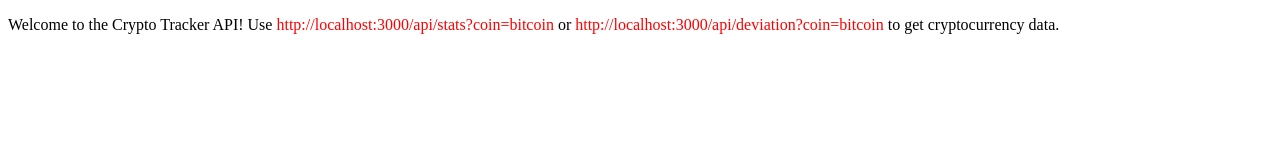
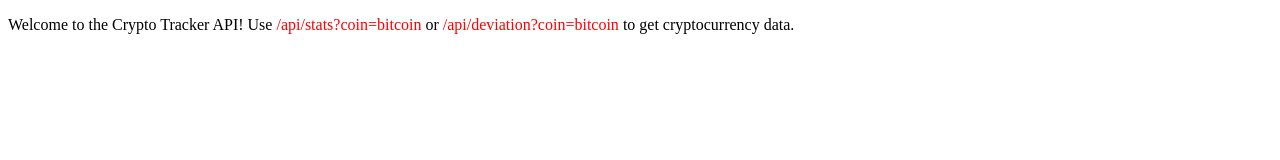
Before and after one commit to ankitchouhan119/crypto-tracker, a website: page public/index.html in a window 1280 px wide. Drawn offline with Linux system fonts and the light colour scheme.

Commit message:
html file

```diff
--- a/public/index.html
+++ b/public/index.html
@@ -7,7 +7,7 @@
 </head>
 <body>
     <div>
-        <p>Welcome to the Crypto Tracker API! Use <span style="color: red;">http://localhost:3000/api/stats?coin=bitcoin</span > or <span style="color: red;">http://localhost:3000/api/deviation?coin=bitcoin</span> to get cryptocurrency data.</p>
+        <p>Welcome to the Crypto Tracker API! Use <span style="color: red;">/api/stats?coin=bitcoin</span > or <span style="color: red;">/api/deviation?coin=bitcoin</span> to get cryptocurrency data.</p>
     </div>
 </body>
 </html>
```
